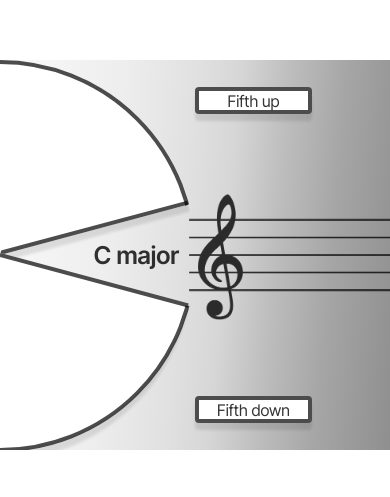
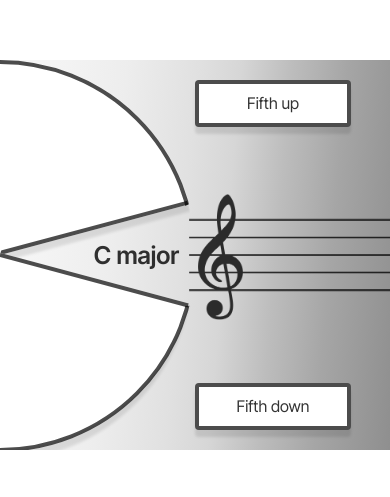
Before and after one commit to andrzejkukuryk/circleoffifths, a website built with Parcel: page index.html in a window 390 px wide. Shown: the part 167-664 px from the top of the page. Built offline with nearby package versions, Linux system fonts and the light colour scheme.

Commit message:
mobile button size

```diff
--- a/css/index.css
+++ b/css/index.css
@@ -212,3 +212,12 @@ button:active {
   transform: translateX(calc(-1.5 * var(--vw-min)));
   opacity: 0.8;
 }
+
+@media screen and (max-width: 768px) {
+  button {
+    width: calc(40 * var(--vw-min));
+    height: calc(12 * var(--vw-min));
+    font-size: 5vmin;
+    margin-left: calc(4 * var(--vw-min));
+  }
+}
```
